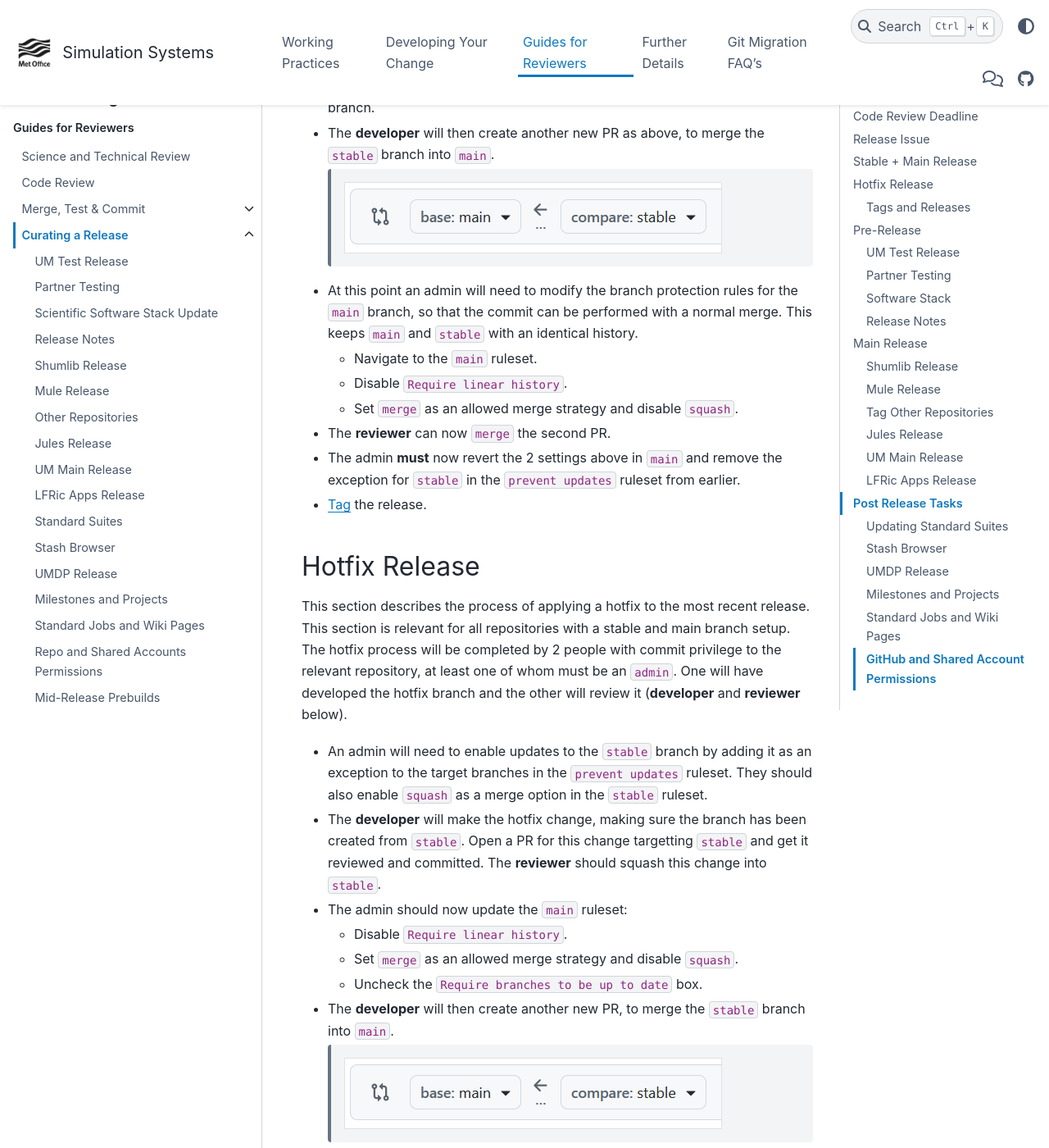
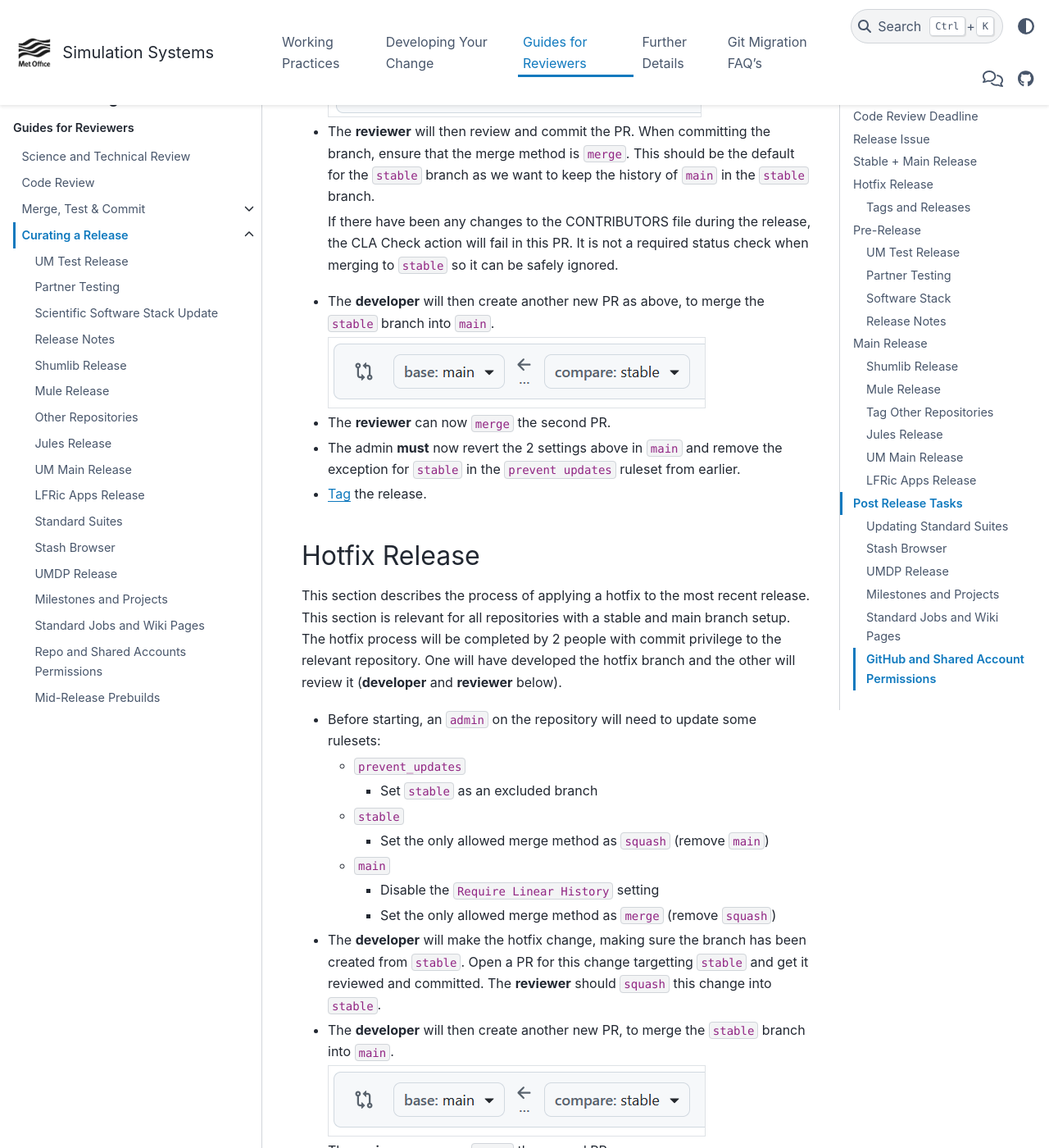
Before and after one commit to MetOffice/simulation-systems, a Sphinx documentation site: the page built from source/Reviewers/curaterelease.rst, in a window 1280 px wide and 1400 px high, scrolled down 1940 px. Shown: the whole window at 82% size. Built offline with Sphinx 7.4.7 and the PyData theme 0.15.4, drawn with Linux system fonts in a browser that asks for light colours; some of the changed text lies outside the part shown.

Commit message:
further release notes changes

```diff
--- a/source/Reviewers/curaterelease.rst
+++ b/source/Reviewers/curaterelease.rst
@@ -65,42 +65,49 @@ sources in the dependencies.yaml file are as they should be. This section is
 relevant for all repositories with a stable and main branch setup.
 
 The release process will be completed by 2 people with commit privilege to the
-relevant repository, at least one of whom must be an ``admin``. One will have
-developed the release branch and the other will review it (**developer** and
-**reviewer** below).
+relevant repository. One will have developed the release branch and the other
+will review it (**developer** and **reviewer** below). It's also worth making
+sure both people have signed the relevant CONTRIBUTORS file - do this in a
+separate PR first if not.
+
+* Before starting, an ``admin`` on the repository will need to update some
+  rulesets:
+
+  * ``prevent_updates``
+
+    * Set ``stable`` as an excluded branch
+
+  * ``main``
+
+    * Disable the ``Require Linear History`` setting
+    * Set the only allowed merge method as ``merge`` (remove ``squash``)
 
 * The **developer** should open a PR directly in the MetOffice repository by
   going to the Pull Requests tab and selecting the New Pull Request button.
   Target the ``stable`` branch.
 
-    .. image:: images/gh_screenshots/main_stable_light.png
-       :class: only-light border
+  .. image:: images/gh_screenshots/main_stable_light.png
+    :class: only-light border
 
-    .. image:: images/gh_screenshots/main_stable_dark.png
-        :class: only-dark border
+  .. image:: images/gh_screenshots/main_stable_dark.png
+    :class: only-dark border
 
-* An admin will need to enable updates to the ``stable`` branch by adding it as
-  an exception to the target branches in the ``prevent updates`` ruleset.
 * The **reviewer** will then review and commit the PR. When committing the
   branch, ensure that the merge method is ``merge``. This should be the default
   for the ``stable`` branch as we want to keep the history of ``main`` in the
   ``stable`` branch.
+
+  If there have been any changes to the CONTRIBUTORS file during the release,
+  the CLA Check action will fail in this PR. It is not a required status check
+  when merging to ``stable`` so it can be safely ignored.
 * The **developer** will then create another new PR as above, to merge the
   ``stable`` branch into ``main``.
 
-    .. image:: images/gh_screenshots/stable_main_light.png
-       :class: only-light border
+  .. image:: images/gh_screenshots/stable_main_light.png
+    :class: only-light border
 
-    .. image:: images/gh_screenshots/stable_main_dark.png
-        :class: only-dark border
-
-* At this point an admin will need to modify the branch protection rules for the
-  ``main`` branch, so that the commit can be performed with a normal merge. This
-  keeps ``main`` and ``stable`` with an identical history.
-
-  * Navigate to the ``main`` ruleset.
-  * Disable ``Require linear history``.
-  * Set ``merge`` as an allowed merge strategy and disable ``squash``.
+  .. image:: images/gh_screenshots/stable_main_dark.png
+    :class: only-dark border
 
 * The **reviewer** can now ``merge`` the second PR.
 * The admin **must** now revert the 2 settings above in ``main`` and remove the
@@ -113,35 +120,40 @@ Hotfix Release
 This section describes the process of applying a hotfix to the most recent
 release. This section is relevant for all repositories with a stable and main
 branch setup. The hotfix process will be completed by 2 people with commit
-privilege to the relevant repository, at least one of whom must be an ``admin``.
-One will have developed the hotfix branch and the other will review it
-(**developer** and **reviewer** below).
+privilege to the relevant repository. One will have developed the hotfix branch
+and the other will review it (**developer** and **reviewer** below).
 
-* An admin will need to enable updates to the ``stable`` branch by adding it as
-  an exception to the target branches in the ``prevent updates`` ruleset. They
-  should also enable ``squash`` as a merge option in the ``stable`` ruleset.
+* Before starting, an ``admin`` on the repository will need to update some
+  rulesets:
+
+  * ``prevent_updates``
+
+    * Set ``stable`` as an excluded branch
+
+  * ``stable``
+
+    * Set the only allowed merge method as ``squash`` (remove ``main``)
+
+  * ``main``
+
+    * Disable the ``Require Linear History`` setting
+    * Set the only allowed merge method as ``merge`` (remove ``squash``)
+
 * The **developer** will make the hotfix change, making sure the branch has been
   created from ``stable``. Open a PR for this change targetting ``stable`` and
-  get it reviewed and committed. The **reviewer** should squash this change into
-  ``stable``.
-* The admin should now update the ``main`` ruleset:
-
-  * Disable ``Require linear history``.
-  * Set ``merge`` as an allowed merge strategy and disable ``squash``.
-  * Uncheck the ``Require branches to be up to date`` box.
-
+  get it reviewed and committed. The **reviewer** should ``squash`` this change
+  into ``stable``.
 * The **developer** will then create another new PR, to merge the
   ``stable`` branch into ``main``.
 
-    .. image:: images/gh_screenshots/stable_main_light.png
-       :class: only-light border
+  .. image:: images/gh_screenshots/stable_main_light.png
+    :class: only-light border
 
-    .. image:: images/gh_screenshots/stable_main_dark.png
-        :class: only-dark border
+  .. image:: images/gh_screenshots/stable_main_dark.png
+    :class: only-dark border
 
 * The **reviewer** can now ``merge`` the second PR.
-* The admin **must** now revert the 3 settings above in ``main`` and remove the
-  exception for ``stable`` in the ``prevent updates`` ruleset from earlier.
+* The admin **must** now revert the ruleset changes made above.
 * :ref:`Tag <tagging>` the hotfix.
 
 .. _tagging:
```
Also changed, not shown: source/Reviewers/releases/milestones.rst (+15 -15 lines), source/Reviewers/releases/other_repos.rst (+19 -10 lines), source/Reviewers/releases/um_main_release.rst (+10 -4 lines).
